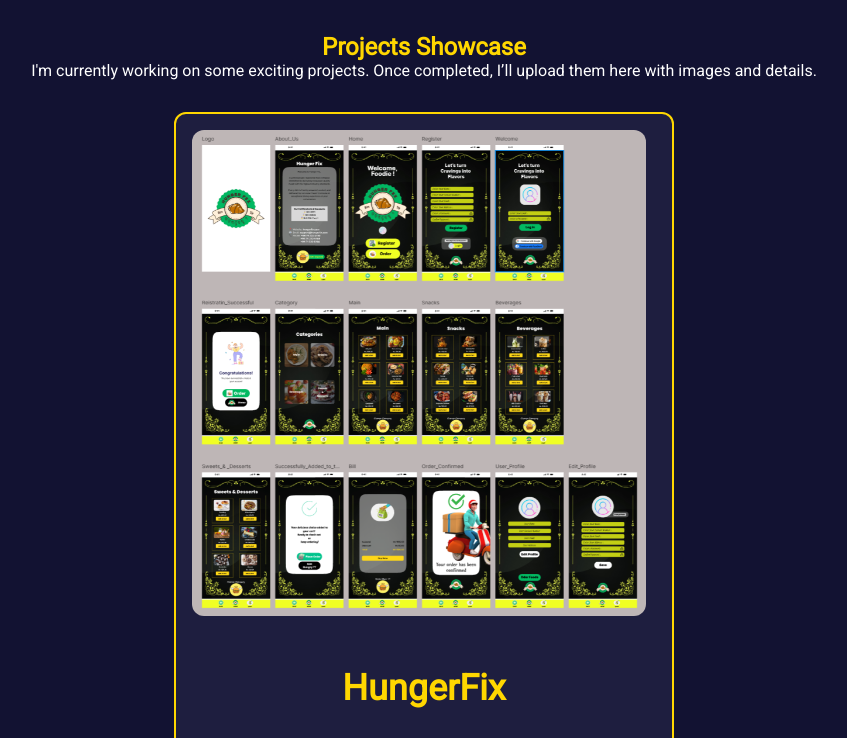
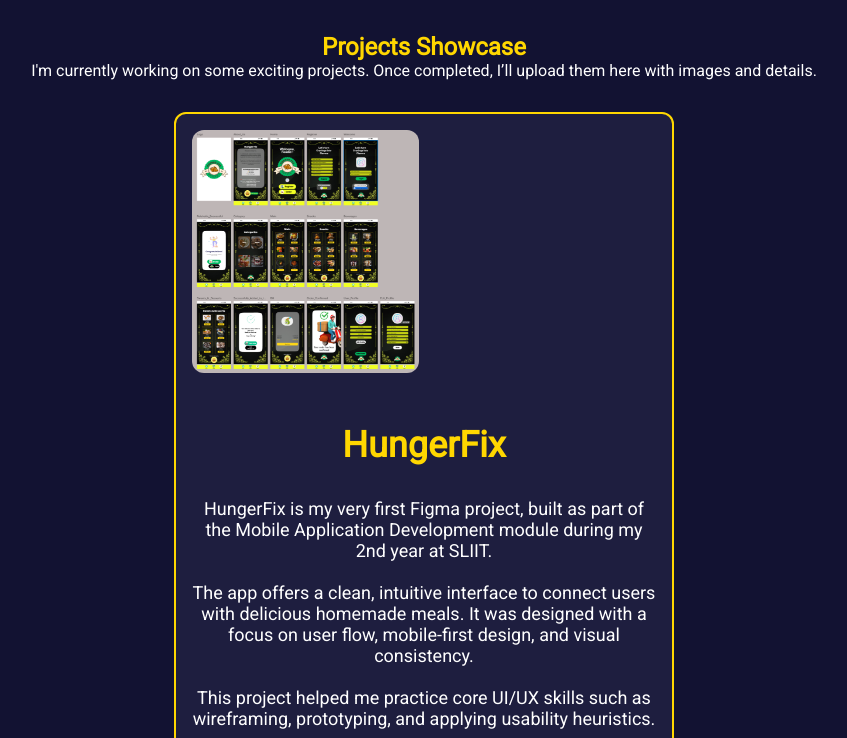
Before and after one commit to dinukadk/portfoliodinukadk, a plain HTML site: page aboutme.html in a window 1280 px wide. Shown: the part 1340-2078 px from the top of the page, without its empty margins (216-1063 px from the left). Drawn offline with Linux system fonts and the light colour scheme.

Commit message:
Update aboutme.html

```diff
--- a/aboutme.html
+++ b/aboutme.html
@@ -218,7 +218,7 @@
        <div style="background-color: #1e1e3f; border: 2px solid #ffd700; border-radius: 12px; width: 500px; padding: 1rem; text-align: center;">
        <div class="project-images-grid">
           <!--<img src="./Assets/HungerFix1.png" alt="HungerFix Screen 1" style="width: 100%; border-radius: 12px;"> -->
-          <img src="./Assets/HungerFix.png" alt="HungerFix Screen 2" style="width: 200%; border-radius: 12px;">
+          <img src="./Assets/HungerFix.png" alt="HungerFix Screen 2" style="width: 100%; border-radius: 12px;">
       </div>
 
         <br><h2 style="margin-top: 1rem; color: #ffd700;">HungerFix</h2>
```
